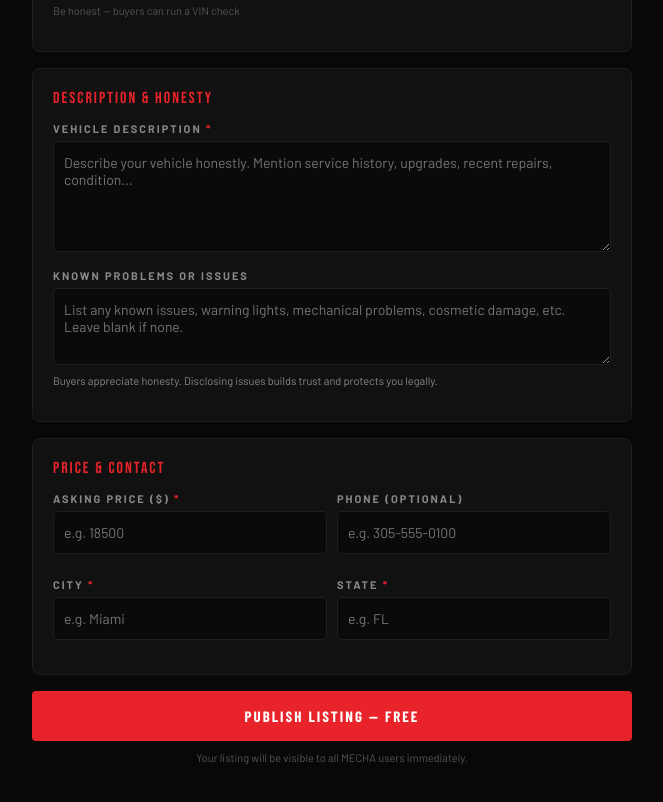
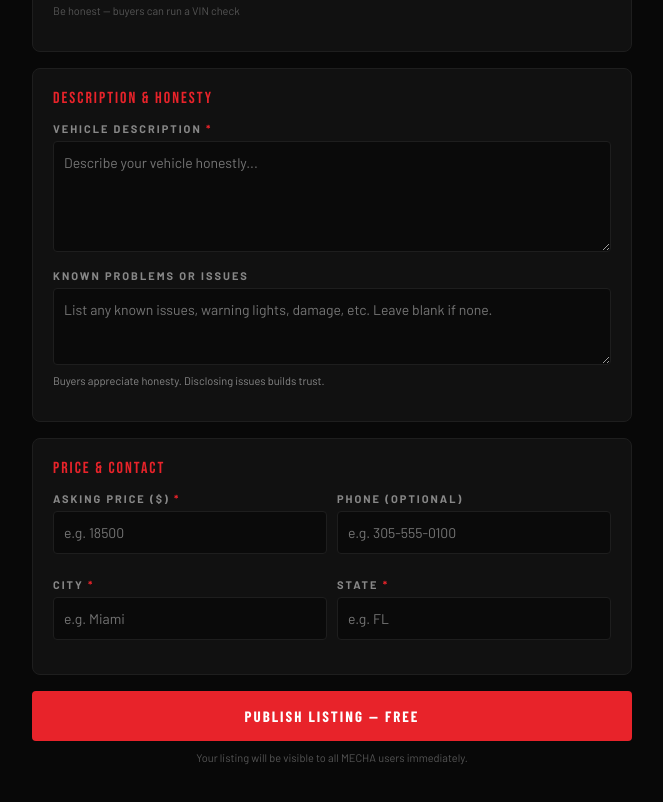
Before and after one commit to Mecha-app/Mecha-app, a React (Create React App) app in the folder frontend/: page /sell in a window 1280 px wide. Shown: the part 1100-1902 px from the top of the page, without its empty margins (308-971 px from the left). Built offline with nearby package versions, Linux system fonts and the light colour scheme; no server answers; sample sign-in values are in the browser's storage.

Commit message:
Fix SellCarPage focus bug, add verification button, legal pages

```diff
--- a/frontend/src/pages/SellCarPage.js
+++ b/frontend/src/pages/SellCarPage.js
@@ -2,15 +2,31 @@ import{useState,useRef}from'react';
 import{useNavigate}from'react-router-dom';
 import{useAuth}from'../context/AuthContext';
 import{Label,Input,Btn,Card,TopBar,PAGE,R}from'../components/UI';
+
 const MAKES=['Toyota','Honda','Ford','Chevrolet','BMW','Mercedes-Benz','Nissan','Hyundai','Kia','Subaru','Mazda','Volkswagen','Audi','Lexus','Ram','GMC','Jeep','Dodge','Tesla','Volvo'];
 const YEARS=Array.from({length:30},(_,i)=>String(2025-i));
 const TITLE_STATUS=['Clean Title','Salvage Title','Rebuilt Title','Lemon Law Buyback','Parts Only'];
 const CONDITIONS=['Excellent','Good','Fair','Poor'];
 const TRANSMISSIONS=['Automatic','Manual','CVT','Semi-Automatic'];
 const DRIVETRAINS=['FWD','RWD','AWD','4WD'];
+
+const Field=({label,required,children})=>(
+  <div style={{marginBottom:14}}>
+    <Label>{label}{required&&<span style={{color:R}}> *</span>}</Label>
+    {children}
+  </div>
+);
+
+const Sel=({value,onChange,options})=>(
+  <select value={value} onChange={onChange} style={{width:'100%',background:'#0a0a0a',border:'1px solid #1e1e1e',borderRadius:4,padding:'12px 10px',color:'#fff',fontFamily:'inherit',fontSize:14,outline:'none'}}>
+    {options.map(o=><option key={o}>{o}</option>)}
+  </select>
+);
+
 export default function SellCarPage(){
   const{user}=useAuth();
   const navigate=useNavigate();
+  if(!user){navigate('/register');return null;}
   const fileRef=useRef();
   const[images,setImages]=useState([]);
   const[previews,setPreviews]=useState([]);
@@ -27,17 +43,16 @@ export default function SellCarPage(){
     const files=Array.from(e.target.files);
     const newImages=[...images,...files].slice(0,12);
     setImages(newImages);
-    const newPreviews=newImages.map(f=>URL.createObjectURL(f));
-    setPreviews(newPreviews);
+    setPreviews(newImages.map(f=>URL.createObjectURL(f)));
   };
   const removeImage=i=>{
     const ni=images.filter((_,idx)=>idx!==i);
-    const np=previews.filter((_,idx)=>idx!==i);
-    setImages(ni);setPreviews(np);
+    setImages(ni);
+    setPreviews(ni.map(f=>URL.createObjectURL(f)));
   };
   const handleSubmit=async()=>{
     setError('');
-    if(images.length<6){setError('Please upload at least 6 photos of your vehicle.');return;}
+    if(images.length<6){setError('Please upload at least 6 photos.');return;}
     if(!form.title||!form.year||!form.make||!form.model||!form.mileage||!form.price||!form.description||!form.city||!form.state){
       setError('Please fill in all required fields.');return;
     }
@@ -58,17 +73,7 @@ export default function SellCarPage(){
     }catch(e){setError(e.message);}
     finally{setLoading(false);}
   };
-  const Field=({label,required,children})=>(
-    <div style={{marginBottom:14}}>
-      <Label>{label}{required&&<span style={{color:R}}> *</span>}</Label>
-      {children}
-    </div>
-  );
-  const Sel=({value,onChange,options})=>(
-    <select value={value} onChange={onChange} style={{width:'100%',background:'#0a0a0a',border:'1px solid #1e1e1e',borderRadius:4,padding:'12px 10px',color:'#fff',fontFamily:'inherit',fontSize:14,outline:'none'}}>
-      {options.map(o=><option key={o}>{o}</option>)}
-    </select>
-  );
+
   return(
     <div style={PAGE}>
       <TopBar onBack={()=>navigate('/marketplace')} title="List Your Car For Sale"/>
@@ -76,7 +81,6 @@ export default function SellCarPage(){
         <div style={{fontFamily:"'Bebas Neue'",fontSize:28,letterSpacing:2,marginBottom:4}}>SELL YOUR CAR <span style={{color:R}}>ON MECHA</span></div>
         <div style={{fontSize:12,color:'#555',marginBottom:24}}>Reach thousands of buyers. Direct chat. No fees to list.</div>
 
-        {/* PHOTOS */}
         <Card style={{marginBottom:16}}>
           <Label>Vehicle Photos <span style={{color:R}}>* (minimum 6)</span></Label>
           <div style={{fontSize:12,color:'#555',marginBottom:12}}>Upload at least 6 photos: front, back, sides, interior, dashboard, engine bay, any damage.</div>
@@ -99,14 +103,12 @@ export default function SellCarPage(){
           <div style={{fontSize:11,color:images.length>=6?'#22c55e':R,fontWeight:700}}>{images.length}/6 minimum photos uploaded</div>
         </Card>
 
-        {/* LISTING TITLE */}
         <Card style={{marginBottom:16}}>
           <Label>Listing Title <span style={{color:R}}>*</span></Label>
           <Input placeholder="e.g. 2020 Toyota Camry XLE — Low Miles, One Owner" value={form.title} onChange={set('title')}/>
           <div style={{fontSize:11,color:'#555',marginTop:6}}>Write a clear title that will attract buyers</div>
         </Card>
 
-        {/* VEHICLE DETAILS */}
         <Card style={{marginBottom:16}}>
           <div style={{fontFamily:"'Bebas Neue'",fontSize:16,letterSpacing:2,marginBottom:14,color:R}}>Vehicle Details</div>
           <div style={{display:'grid',gridTemplateColumns:'1fr 1fr',gap:10}}>
@@ -127,19 +129,17 @@ export default function SellCarPage(){
           </Field>
         </Card>
 
-        {/* DESCRIPTION & PROBLEMS */}
         <Card style={{marginBottom:16}}>
           <div style={{fontFamily:"'Bebas Neue'",fontSize:16,letterSpacing:2,marginBottom:14,color:R}}>Description & Honesty</div>
           <Field label="Vehicle Description" required>
-            <Input placeholder="Describe your vehicle honestly. Mention service history, upgrades, recent repairs, condition..." value={form.description} onChange={set('description')} rows={5}/>
+            <Input placeholder="Describe your vehicle honestly..." value={form.description} onChange={set('description')} rows={5}/>
           </Field>
           <Field label="Known Problems or Issues">
-            <Input placeholder="List any known issues, warning lights, mechanical problems, cosmetic damage, etc. Leave blank if none." value={form.knownProblems} onChange={set('knownProblems')} rows={3}/>
-            <div style={{fontSize:11,color:'#888',marginTop:6}}>Buyers appreciate honesty. Disclosing issues builds trust and protects you legally.</div>
+            <Input placeholder="List any known issues, warning lights, damage, etc. Leave blank if none." value={form.knownProblems} onChange={set('knownProblems')} rows={3}/>
+            <div style={{fontSize:11,color:'#888',marginTop:6}}>Buyers appreciate honesty. Disclosing issues builds trust.</div>
           </Field>
         </Card>
 
-        {/* PRICE & CONTACT */}
         <Card style={{marginBottom:16}}>
           <div style={{fontFamily:"'Bebas Neue'",fontSize:16,letterSpacing:2,marginBottom:14,color:R}}>Price & Contact</div>
           <div style={{display:'grid',gridTemplateColumns:'1fr 1fr',gap:10}}>
@@ -152,7 +152,7 @@ export default function SellCarPage(){
 
         {error&&<div style={{color:R,fontSize:13,marginBottom:14,background:'rgba(232,35,42,0.08)',border:'1px solid rgba(232,35,42,0.3)',borderRadius:6,padding:'10px 14px'}}>{error}</div>}
         <Btn onClick={handleSubmit} disabled={loading} style={{padding:16,fontSize:15}}>
-          {loading?'Publishing Your Listing...':'Publish Listing — Free'}
+          {loading?'Publishing...':'Publish Listing — Free'}
         </Btn>
         <div style={{textAlign:'center',fontSize:11,color:'#555',marginTop:10}}>Your listing will be visible to all MECHA users immediately.</div>
       </div>
--- a/frontend/src/pages/ShopDashboard.js
+++ b/frontend/src/pages/ShopDashboard.js
@@ -19,7 +19,7 @@ export default function ShopDashboard(){
           {[['0','Views'],['0','Leads'],['0','Reviews']].map(([v,l])=>(<div key={l} style={{background:'#111',border:'1px solid #1e1e1e',borderRadius:8,padding:16,textAlign:'center'}}><div style={{fontFamily:"'Bebas Neue'",fontSize:26,color:R}}>{v}</div><div style={{fontSize:9,color:'#555',letterSpacing:1.5,textTransform:'uppercase'}}>{l}</div></div>))}
         </div>
         <Card style={{marginBottom:14,textAlign:'center'}}><div style={{fontSize:28,marginBottom:8}}>📬</div><div style={{fontFamily:"'Bebas Neue'",fontSize:18,letterSpacing:2,marginBottom:6}}>INBOX</div><div style={{fontSize:13,color:'#555'}}>Customer messages from MECHA drivers will appear here.</div></Card>
-        <Card style={{textAlign:'center'}}><div style={{fontSize:28,marginBottom:8}}>🏅</div><div style={{fontFamily:"'Bebas Neue'",fontSize:18,letterSpacing:2,marginBottom:6}}>GET VERIFIED</div><div style={{fontSize:13,color:'#555',marginBottom:16}}>Verified shops get 3x more views and appear first in search.</div><Btn style={{maxWidth:220,margin:'0 auto'}}>Apply for Verification</Btn></Card>
+        <Card style={{textAlign:'center'}}><div style={{fontSize:28,marginBottom:8}}>🏅</div><div style={{fontFamily:"'Bebas Neue'",fontSize:18,letterSpacing:2,marginBottom:6}}>GET VERIFIED</div><div style={{fontSize:13,color:'#555',marginBottom:16}}>Verified shops get 3x more views and appear first in search.</div><Btn onClick={()=>window.open('mailto:support@mechaai.com?subject=Shop Verification Request&body=Shop Name: '+encodeURIComponent(user?.shopName||user?.name)+' | Email: '+encodeURIComponent(user?.email),'_blank')} style={{maxWidth:220,margin:'0 auto'}}>Apply for Verification</Btn></Card>
       </div>
     </div>
   );
```
